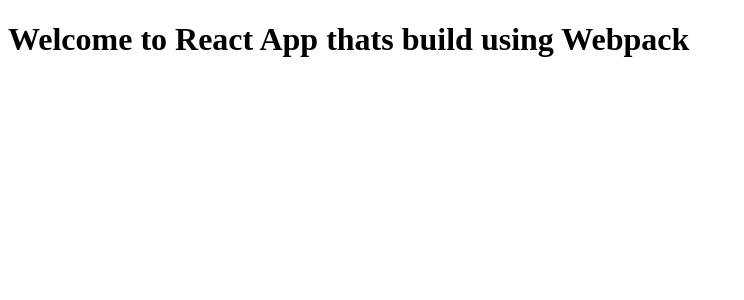
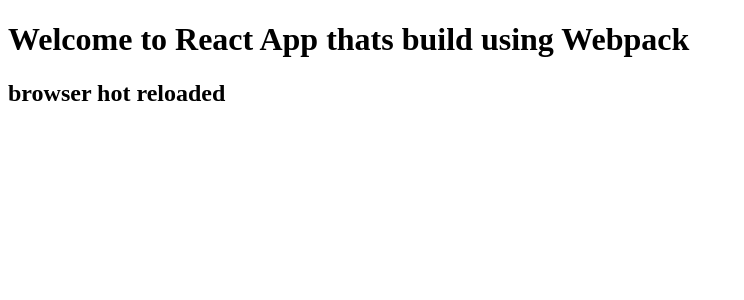
Before and after one commit to BitFerior/react-skeleton-app, a React app: page / in a window 1280 px wide. Shown: the top 300 px of the page, without its empty margins (0-744 px from the left). Built offline with nearby package versions, Linux system fonts and the light colour scheme.

Commit message:
hotfix: fixed hot module replacement issue

```diff
--- a/package.json
+++ b/package.json
@@ -39,7 +39,8 @@
     "typescript": "^5.0.4",
     "webpack": "^5.68.0",
     "webpack-cli": "^4.9.2",
-    "webpack-dev-server": "^4.7.4"
+    "webpack-dev-server": "^4.7.4",
+    "react-hot-loader": "^4.13.1"
   },
   "dependencies": {
     "react": "^18.2.0",
--- a/src/App.tsx
+++ b/src/App.tsx
@@ -1,9 +1,12 @@
+import { hot } from "react-hot-loader/root";
+
 const App = () => {
   return (
     <div>
-      <h1>Welcome to React App thats build using Webpack</h1>
+      <h1>Welcome to React App thats build using Webpack </h1>
+      <h2>browser hot reloaded</h2>
     </div>
   );
 };
 
-export default App;
+export default hot(App);
--- a/webpack.common.js
+++ b/webpack.common.js
@@ -6,7 +6,7 @@
 const __builddir = path.resolve(__dirname, "build");
 
 module.exports = {
-  entry: "./src/index.tsx",
+  entry: ["react-hot-loader/patch", "./src/index.tsx"],
   output: {
     filename: "[name].[contenthash].js",
     path: __builddir,
```
Also changed, not shown: .babelrc, 1 other file (tests, documents, lock files or other folders).
